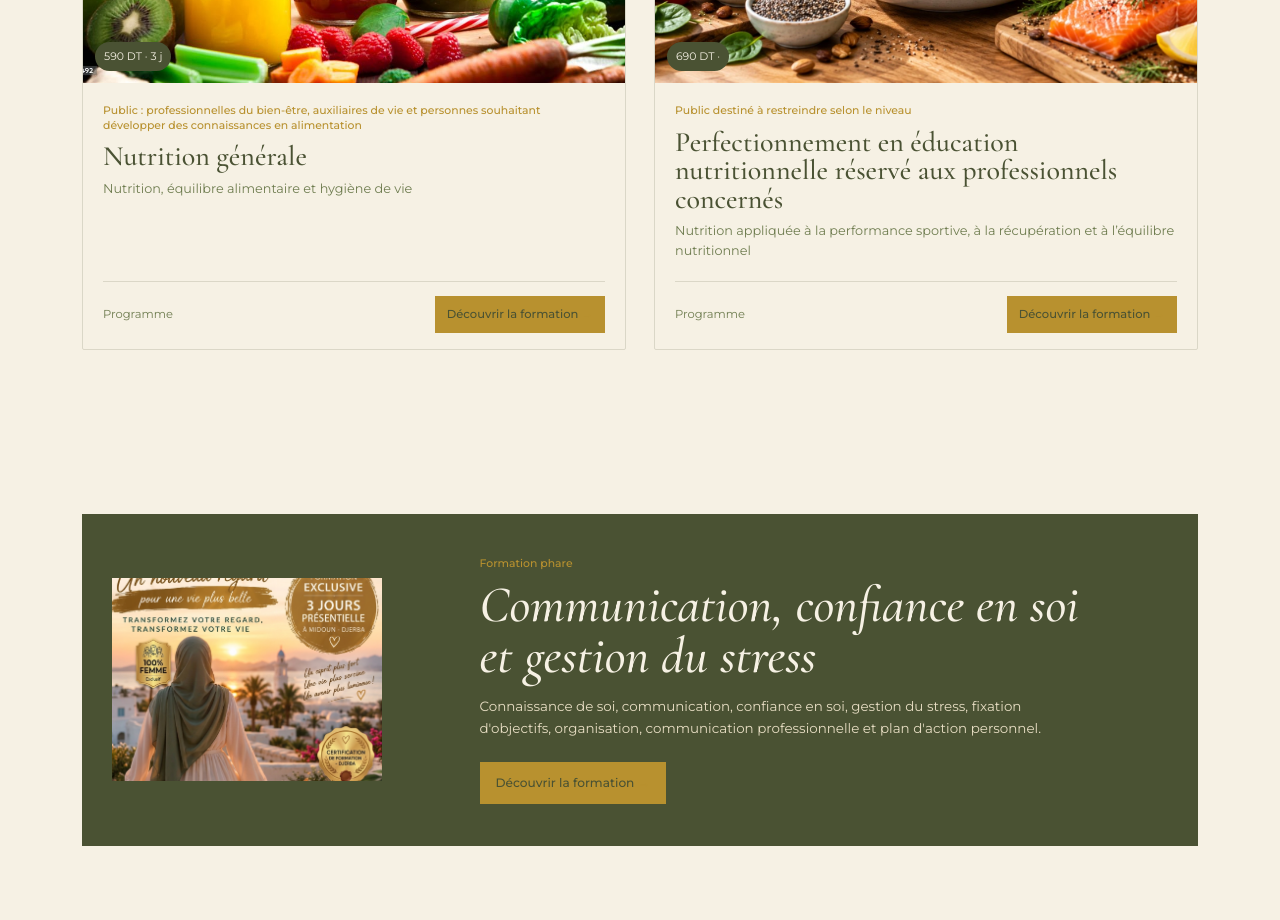
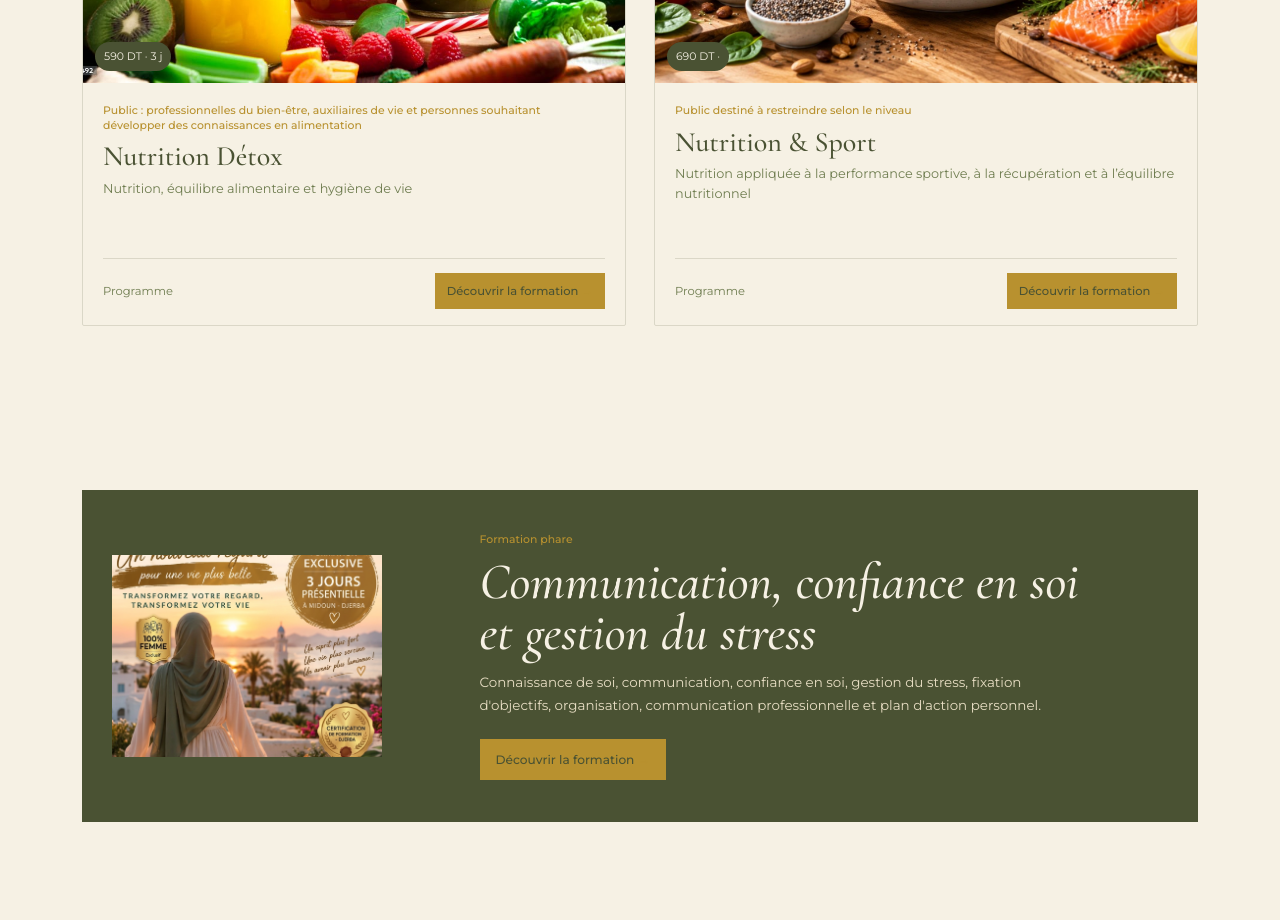
Before and after one commit to lindalindachaibi-ux/Essenti-Elle, a Next.js app: page /formations in a window 1280 px wide. Shown: the part 2600-3520 px from the top of the page. Built offline with nearby package versions, Linux system fonts and the light colour scheme.

Commit message:
feat: changer titre formation

```diff
--- a/app/formations/data.ts
+++ b/app/formations/data.ts
@@ -120,7 +120,7 @@ const formationsData: Formation[] = [
   {
     slug: "nutrition",
     category: "Nutrition générale et professionnelle",
-      title: "Nutrition générale",
+      title: "Nutrition Détox",
       label: "Public : professionnelles du bien-être, auxiliaires de vie et personnes souhaitant développer des connaissances en alimentation",
       duration: "3 j ",
       price: "590 DT",
@@ -289,7 +289,7 @@ const formationsData: Formation[] = [
   {
    slug: "nutrition-&-sport",
 category: "Nutrition générale et professionnelle",
-title: " Perfectionnement en éducation nutritionnelle réservé aux professionnels concernés",
+title: " Nutrition & Sport ",
 label: "Public destiné à restreindre selon le niveau",
 duration: "",
 price: "690 DT",
```
